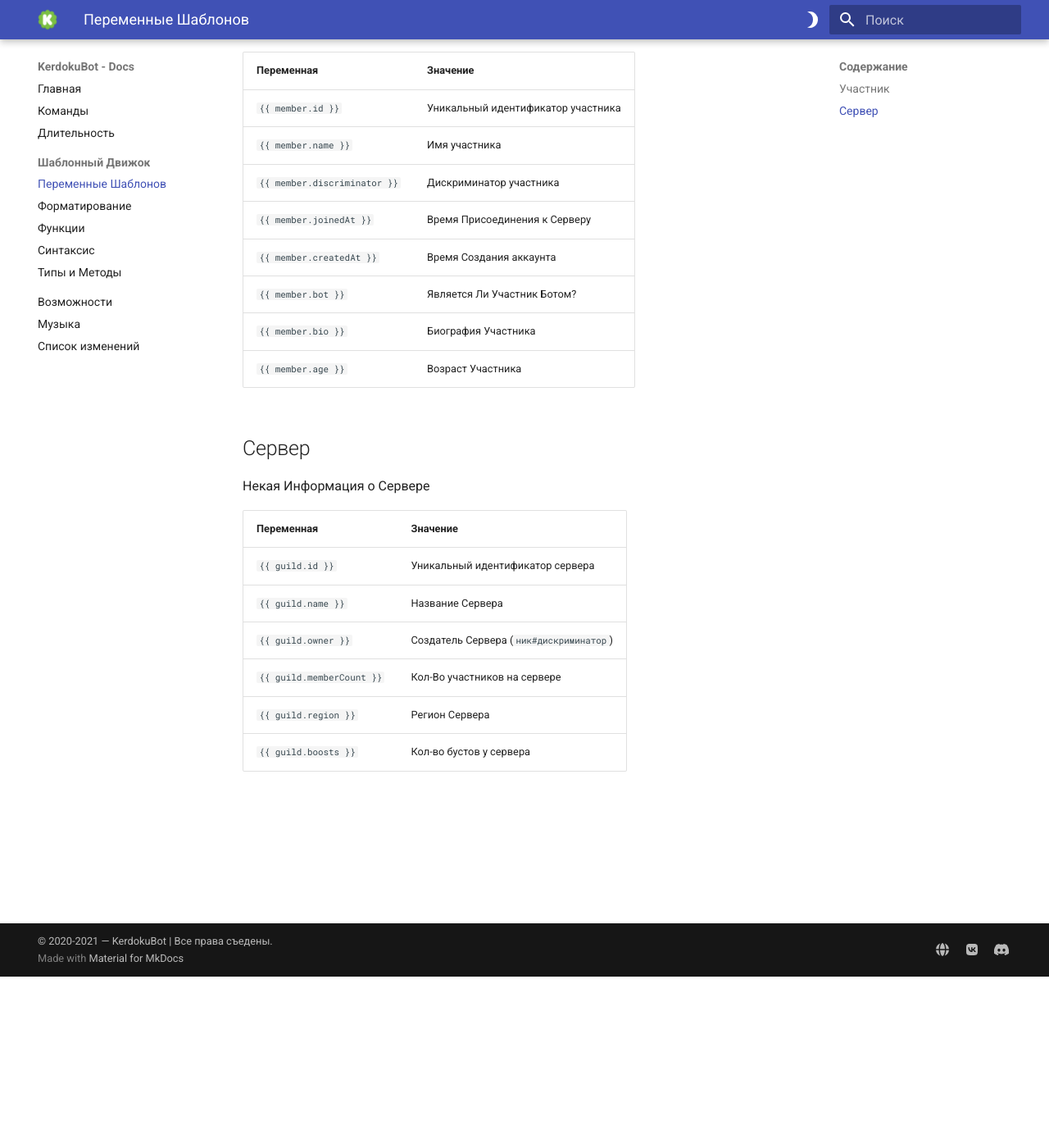
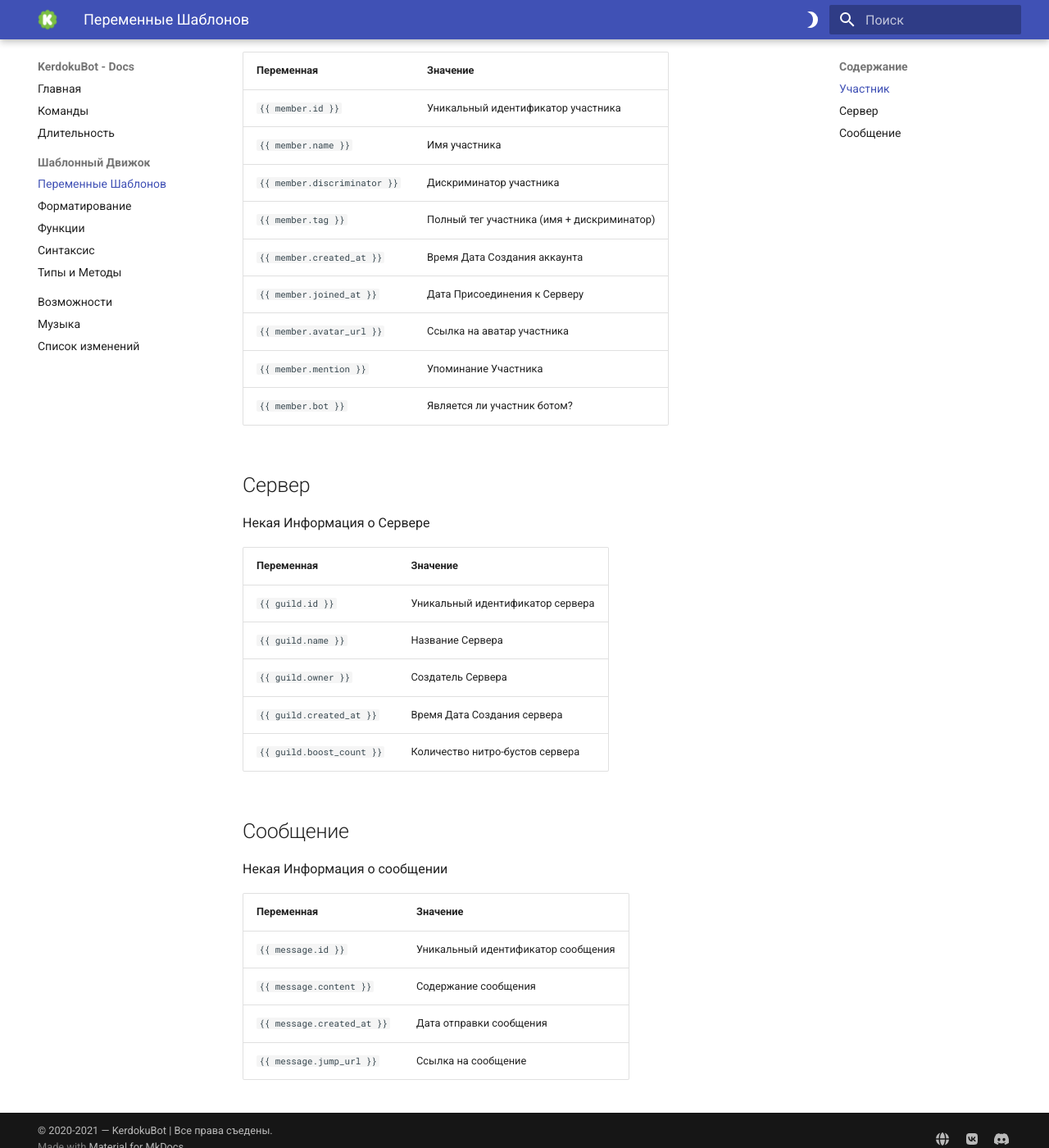
Before and after one commit to grey-cat-1908/kerdoku-docs, an MkDocs documentation site: the page built from docs/templates_engine/variables.md, in a window 1280 px wide and 1400 px high, scrolled down 209 px. Shown: the whole window at 82% size. Built offline with MkDocs 1.6.1 and Material for MkDocs 9.7.7, drawn with Linux system fonts in a browser that asks for light colours.

Commit message:
[edit] - variables

```diff
--- a/docs/templates_engine/variables.md
+++ b/docs/templates_engine/variables.md
@@ -8,11 +8,12 @@
 | `{{ member.id }}` | Уникальный идентификатор участника |
 | `{{ member.name }}` | Имя участника |
 | `{{ member.discriminator }}` | Дискриминатор участника |
-| `{{ member.joinedAt }}` | Время Присоединения к Серверу |
-| `{{ member.createdAt }}` | Время Создания аккаунта |
-| `{{ member.bot }}` | Является Ли Участник Ботом? |
-| `{{ member.bio }}` | Биография Участника |
-| `{{ member.age }}` | Возраст Участника |
+| `{{ member.tag }}` | Полный тег участника (имя + дискриминатор) |
+| `{{ member.created_at }}` | Время Дата Создания аккаунта |
+| `{{ member.joined_at }}` | Дата Присоединения к Серверу |
+| `{{ member.avatar_url }}` | Ссылка на аватар участника |
+| `{{ member.mention }}` | Упоминание Участника |
+| `{{ member.bot }}` | Является ли участник ботом? |
 
 ## Сервер
 Некая Информация о Сервере
@@ -21,7 +22,16 @@
 | ------------| ---------|
 | `{{ guild.id }}` | Уникальный идентификатор сервера |
 | `{{ guild.name }}` | Название Сервера |
-| `{{ guild.owner }}` | Создатель Сервера (`ник#дискриминатор`) |
-| `{{ guild.memberCount }}` | Кол-Во участников на сервере |
-| `{{ guild.region }}` | Регион Сервера |
-| `{{ guild.boosts }}` | Кол-во бустов у сервера |
+| `{{ guild.owner }}` | Создатель Сервера  |
+| `{{ guild.created_at }}` | Время Дата Создания сервера |
+| `{{ guild.boost_count }}` | Количество нитро-бустов сервера |
+
+## Сообщение
+Некая Информация о сообщении
+
+| Переменная  | Значение |
+| ------------| ---------|
+| `{{ message.id }}` | Уникальный идентификатор сообщения |
+| `{{ message.content }}` | Содержание сообщения |
+| `{{ message.created_at }}` | Дата отправки сообщения |
+| `{{ message.jump_url }}` | Ссылка на сообщение |
```
Also changed, not shown: docs/templates_engine/types_and_ops.md (+0 -1 lines).
